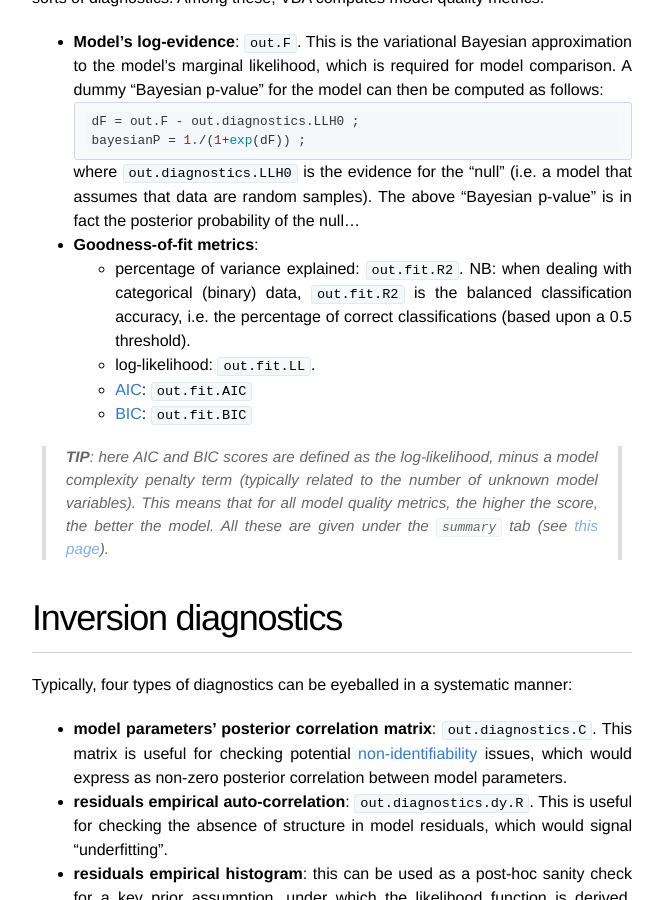
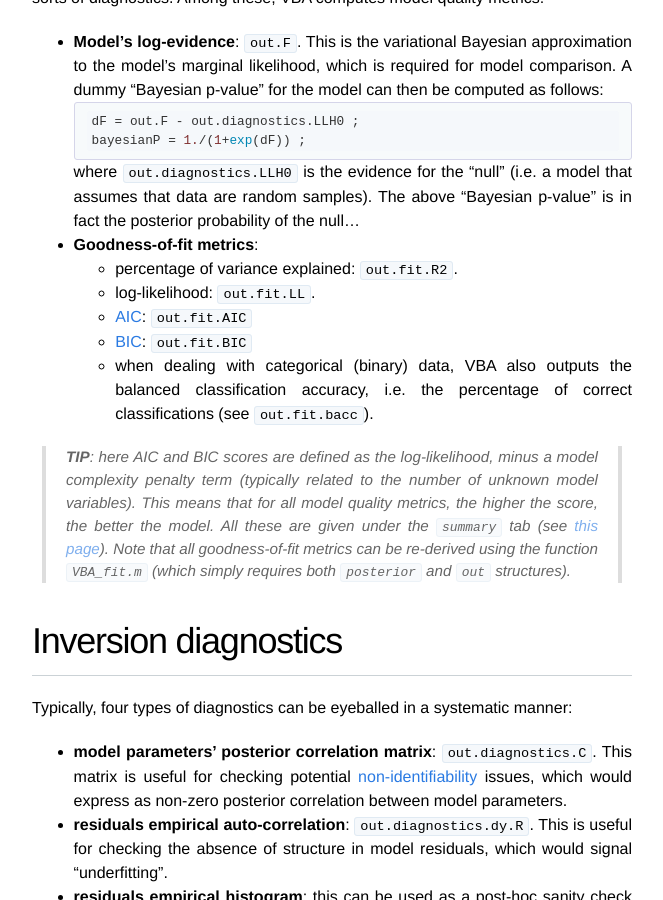
Before and after one commit to MBB-team/VBA-toolbox, a Jekyll site: the page built from _wiki/VBA-output-structure.md, in a window 1280 px wide and 900 px high, scrolled down 1512 px. Shown: the whole window, without its empty margins (308-971 px from the left). Built offline with Jekyll 4.4.1, drawn with Linux system fonts in a browser that asks for light colours; nearby versions of some CDN libraries.

Commit message:
Update VBA-output-structure.md

```diff
--- a/_wiki/VBA-output-structure.md
+++ b/_wiki/VBA-output-structure.md
@@ -54,13 +54,14 @@ bayesianP = 1./(1+exp(dF)) ;
 
   where `out.diagnostics.LLH0` is the evidence for the "null" (i.e. a model that assumes that data are random samples). The above "Bayesian p-value" is in fact the posterior probability of the null...
 - **Goodness-of-fit metrics**:
-  - percentage of variance explained: `out.fit.R2`. NB: when dealing with categorical (binary) data, `out.fit.R2` is the balanced classification accuracy, i.e. the percentage of correct classifications (based upon a 0.5 threshold).
+  - percentage of variance explained: `out.fit.R2`.
   - log-likelihood: `out.fit.LL`.
   - [AIC](https://en.wikipedia.org/wiki/Akaike_information_criterion): `out.fit.AIC`
   - [BIC](https://en.wikipedia.org/wiki/Bayesian_information_criterion): `out.fit.BIC`
+  - when dealing with categorical (binary) data, VBA also outputs the balanced classification accuracy, i.e. the percentage of correct classifications (see `out.fit.bacc`).
 
 > **TIP**: here AIC and BIC scores are defined as the log-likelihood, minus a model complexity penalty term (typically related to the number of unknown model variables). This means that for all model quality metrics, the higher the score, the better the model.
-All these are given under the `summary` tab (see [this page]({{ site.baseurl }}/wiki/VBA-graphical-output)).
+All these are given under the `summary` tab (see [this page]({{ site.baseurl }}/wiki/VBA-graphical-output)). Note that all goodness-of-fit metrics can be re-derived using the function `VBA_fit.m` (which simply requires both `posterior` and `out` structures).
 
 # Inversion diagnostics
 
```
